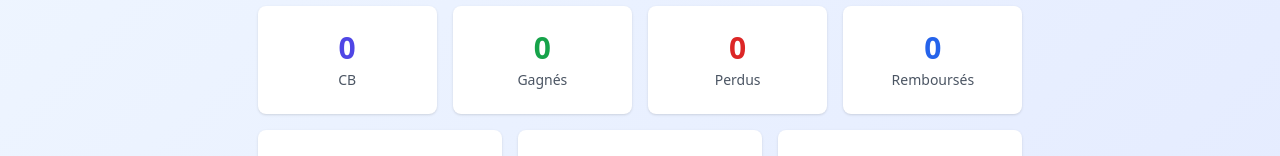
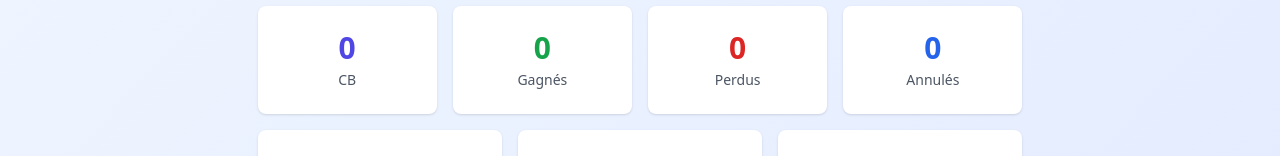
Before and after one commit to Web-Online-Concept/cotes-boostees, a Next.js app: page /stats in a window 1280 px wide. Shown: the part 240-396 px from the top of the page. Built offline with nearby package versions, Linux system fonts and the light colour scheme; no server answers; the database is empty.

Commit message:
Update stats.js

```diff
--- a/pages/stats.js
+++ b/pages/stats.js
@@ -209,7 +209,7 @@ export default function StatsPage() {
               </div>
               <div className="bg-white rounded-lg shadow p-6 text-center">
                 <div className="text-3xl font-bold text-blue-600">{pronosRembourses}</div>
-                <div className="text-sm text-gray-600 mt-1">Remboursés</div>
+                <div className="text-sm text-gray-600 mt-1">Annulés</div>
               </div>
             </div>
 
```
